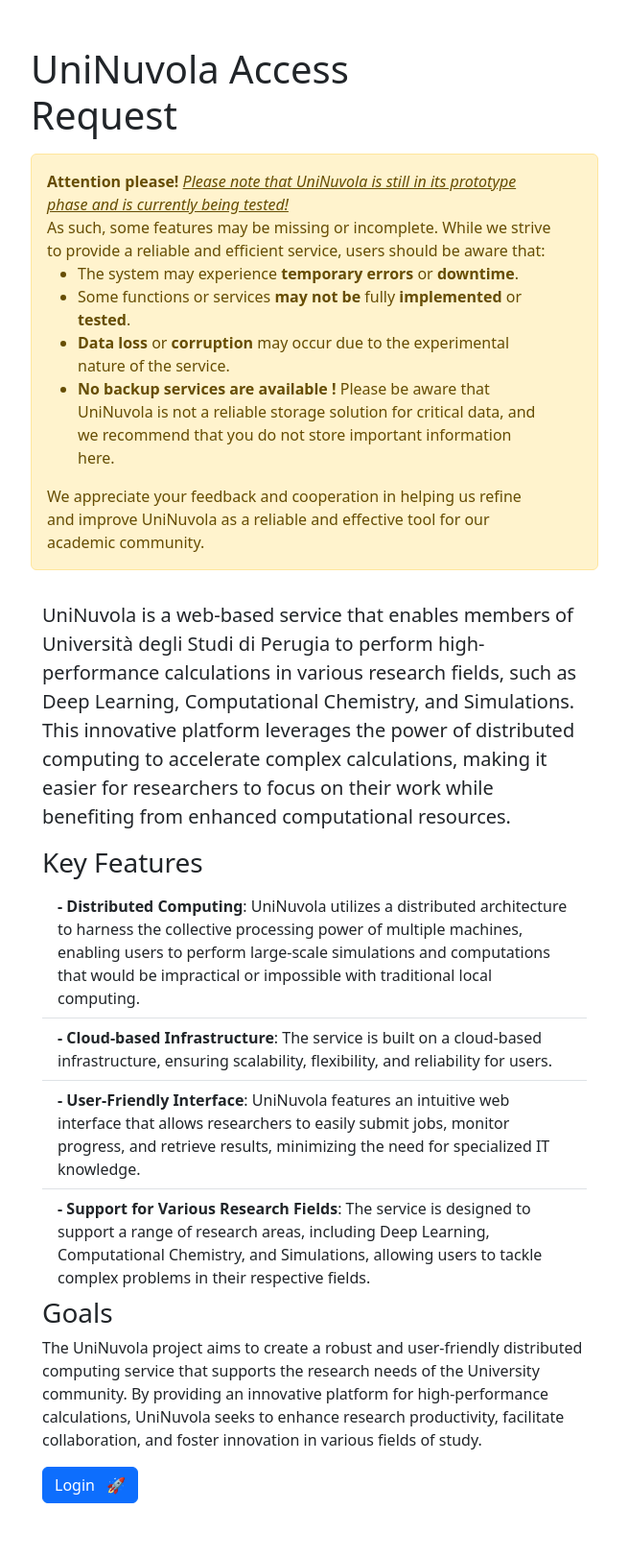
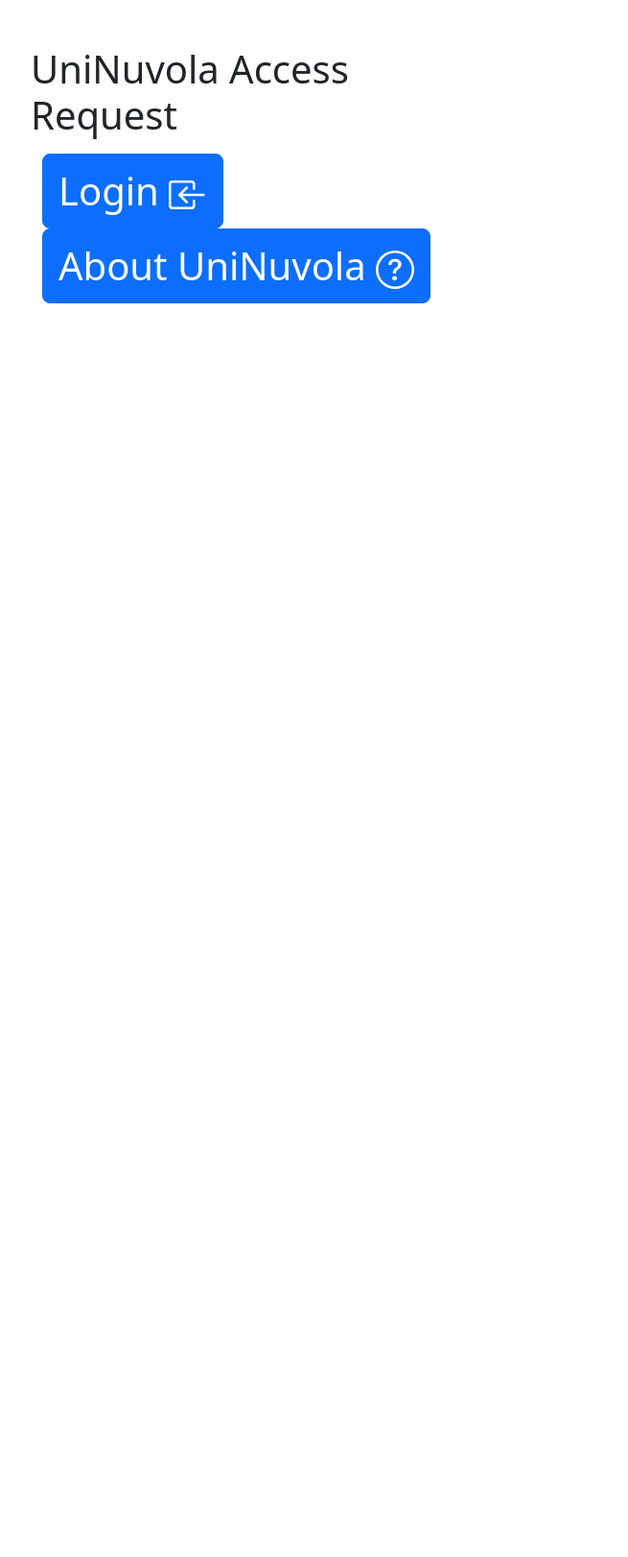
Before and after one commit to UniNuvola/web, a Flask app: page / in a window 1280 px wide. Shown: the whole page at 96% size, without its empty margins (312-967 px from the left). After the commit the page ends 316 px from the top, so only its background shows below. Run offline with Flask 3, Linux system fonts and the light colour scheme; parts of the project's set-up code (start-up, migrations or seed data) failed here and were passed over.

Commit message:
♻️ (src/templates/unlogged): update unlogged page
Updated unlogged page by removing disclaimer adding `login` and `about`
buttons.

```diff
--- a/src/templates/users/unlogged.html
+++ b/src/templates/users/unlogged.html
@@ -3,35 +3,27 @@
 {% block script %}
 {% endblock%}
 
+{% block disclaimer %}
+{% endblock%}
+
 
 {% block body %}
-<!-- Description and Login -->
 <div class="row mx-auto py-md-2">
   <div class="col">
-    <p class="fs-5">
-      UniNuvola is a web-based service that enables members of Università degli Studi di Perugia to perform high-performance
-      calculations in various research fields, such as Deep Learning, Computational Chemistry, and Simulations.
-      This innovative platform leverages the power of distributed computing to accelerate complex calculations,
-      making it easier for researchers to focus on their work while benefiting from enhanced computational resources.
-
-      <h3>Key Features</h3>
-
-      <ul class="list-group list-group-flush">
-        <li class="list-group-item"><b> - Distributed Computing</b>: UniNuvola utilizes a distributed architecture to harness the collective processing power of multiple machines, enabling users to perform large-scale simulations and computations that would be impractical or impossible with traditional local computing.</li>
-        <li class="list-group-item"><b> - Cloud-based Infrastructure</b>: The service is built on a cloud-based infrastructure, ensuring scalability, flexibility, and reliability for users.</li>
-        <li class="list-group-item"><b> - User-Friendly Interface</b>: UniNuvola features an intuitive web interface that allows researchers to easily submit jobs, monitor progress, and retrieve results, minimizing the need for specialized IT knowledge.</li>
-        <li class="list-group-item"><b> - Support for Various Research Fields</b>: The service is designed to support a range of research areas, including Deep Learning, Computational Chemistry, and Simulations, allowing users to tackle complex problems in their respective fields.</li>
-      </ul>
-
-      <h3>Goals</h3>
-
-      The UniNuvola project aims to create a robust and user-friendly distributed computing service that supports
-      the research needs of the University community.
-      By providing an innovative platform for high-performance calculations, UniNuvola seeks to enhance research productivity,
-      facilitate collaboration, and foster innovation in various fields of study.
-    </p>
-
-    <a href="/login"><button type="button" class="btn btn-primary">Login &nbsp;  🚀</button></a>
+    <a href="/login"><button type="button" class="btn btn-primary btn-lg fs-1" style="width: fill">
+        Login
+        <svg xmlns="http://www.w3.org/2000/svg" width="40" height="40" fill="currentColor" class="bi bi-box-arrow-in-left" viewBox="0 0 16 16">
+          <path fill-rule="evenodd" d="M10 3.5a.5.5 0 0 0-.5-.5h-8a.5.5 0 0 0-.5.5v9a.5.5 0 0 0 .5.5h8a.5.5 0 0 0 .5-.5v-2a.5.5 0 0 1 1 0v2A1.5 1.5 0 0 1 9.5 14h-8A1.5 1.5 0 0 1 0 12.5v-9A1.5 1.5 0 0 1 1.5 2h8A1.5 1.5 0 0 1 11 3.5v2a.5.5 0 0 1-1 0z"/>
+          <path fill-rule="evenodd" d="M4.146 8.354a.5.5 0 0 1 0-.708l3-3a.5.5 0 1 1 .708.708L5.707 7.5H14.5a.5.5 0 0 1 0 1H5.707l2.147 2.146a.5.5 0 0 1-.708.708z"/>
+        </svg>
+      </button></a>
+    <a href="/info"><button type="button" class="btn btn-primary btn-lg fs-1" style="width: fill">
+        About UniNuvola
+        <svg xmlns="http://www.w3.org/2000/svg" width="40" height="40" fill="currentColor" class="bi bi-question-circle" viewBox="0 0 16 16">
+          <path d="M8 15A7 7 0 1 1 8 1a7 7 0 0 1 0 14m0 1A8 8 0 1 0 8 0a8 8 0 0 0 0 16"/>
+          <path d="M5.255 5.786a.237.237 0 0 0 .241.247h.825c.138 0 .248-.113.266-.25.09-.656.54-1.134 1.342-1.134.686 0 1.314.343 1.314 1.168 0 .635-.374.927-.965 1.371-.673.489-1.206 1.06-1.168 1.987l.003.217a.25.25 0 0 0 .25.246h.811a.25.25 0 0 0 .25-.25v-.105c0-.718.273-.927 1.01-1.486.609-.463 1.244-.977 1.244-2.056 0-1.511-1.276-2.241-2.673-2.241-1.267 0-2.655.59-2.75 2.286m1.557 5.763c0 .533.425.927 1.01.927.609 0 1.028-.394 1.028-.927 0-.552-.42-.94-1.029-.94-.584 0-1.009.388-1.009.94"/>
+        </svg>
+      </button></a>
   </div>
 </div>
 {% endblock%}
```
